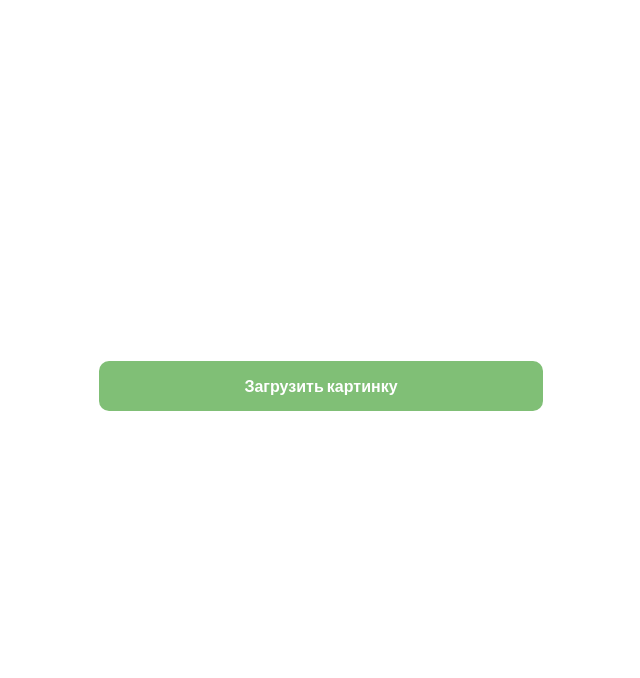
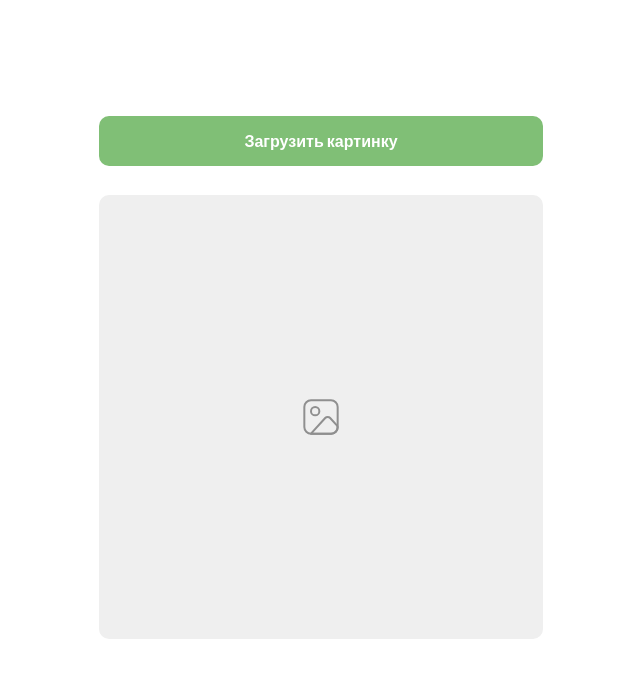
Before and after one commit to maksim4k1/upload-images, a React (Create React App) app: page / in a window 1280 px wide. Shown: the top 678 px of the page, without its empty margins (319-959 px from the left). Built offline with nearby package versions, Linux system fonts and the light colour scheme.

Commit message:
added Image component, edited PlaceholderIcon component

```diff
--- a/src/App.js
+++ b/src/App.js
@@ -1,10 +1,12 @@
 import Button from './components/Button';
+import Image from './components/Image';
 import './styles/App.css';
 
 function App() {
   return (
     <div className="App container">
       <Button/>
+      <Image/>
     </div>
   );
 }
--- a/src/assests/PlaceholderIcon.jsx
+++ b/src/assests/PlaceholderIcon.jsx
@@ -1,9 +1,9 @@
 function PlaceholderIcon () {
   return(
     <svg width="40" height="40" viewBox="0 0 40 40" fill="none" xmlns="http://www.w3.org/2000/svg">
-    <path d="M3.33333 10C3.33333 8.23193 4.03571 6.53624 5.28596 5.286C6.5362 4.03575 8.23189 3.33337 10 3.33337H30C31.7681 3.33337 33.4638 4.03575 34.714 5.286C35.9643 6.53624 36.6667 8.23193 36.6667 10V30C36.6667 31.7682 35.9643 33.4638 34.714 34.7141C33.4638 35.9643 31.7681 36.6667 30 36.6667H10C8.23189 36.6667 6.5362 35.9643 5.28596 34.7141C4.03571 33.4638 3.33333 31.7682 3.33333 30V10Z" stroke="#8F8F8F" stroke-width="2" stroke-linecap="round" stroke-linejoin="round"/>
-    <path d="M14.1667 18.3333C16.4679 18.3333 18.3333 16.4679 18.3333 14.1667C18.3333 11.8655 16.4679 10 14.1667 10C11.8655 10 10 11.8655 10 14.1667C10 16.4679 11.8655 18.3333 14.1667 18.3333Z" stroke="#8F8F8F" stroke-width="2" stroke-linecap="round" stroke-linejoin="round"/>
-    <path d="M24.21 21.035L10 36.6667H30.45C32.0988 36.6667 33.68 36.0117 34.8458 34.8459C36.0117 33.68 36.6667 32.0988 36.6667 30.45C36.6667 29.6734 36.375 28.925 35.85 28.35L29.1333 21.025C28.8203 20.6836 28.4395 20.4111 28.0153 20.225C27.5911 20.0389 27.1327 19.9433 26.6695 19.9442C26.2062 19.9452 25.7483 20.0426 25.3248 20.2305C24.9013 20.4183 24.5217 20.6923 24.21 21.035V21.035Z" stroke="#8F8F8F" stroke-width="2" stroke-linecap="round" stroke-linejoin="round"/>
+    <path d="M3.33333 10C3.33333 8.23193 4.03571 6.53624 5.28596 5.286C6.5362 4.03575 8.23189 3.33337 10 3.33337H30C31.7681 3.33337 33.4638 4.03575 34.714 5.286C35.9643 6.53624 36.6667 8.23193 36.6667 10V30C36.6667 31.7682 35.9643 33.4638 34.714 34.7141C33.4638 35.9643 31.7681 36.6667 30 36.6667H10C8.23189 36.6667 6.5362 35.9643 5.28596 34.7141C4.03571 33.4638 3.33333 31.7682 3.33333 30V10Z" stroke="#8F8F8F" strokeWidth="2" strokeLinecap="round" strokeLinejoin="round"/>
+    <path d="M14.1667 18.3333C16.4679 18.3333 18.3333 16.4679 18.3333 14.1667C18.3333 11.8655 16.4679 10 14.1667 10C11.8655 10 10 11.8655 10 14.1667C10 16.4679 11.8655 18.3333 14.1667 18.3333Z" stroke="#8F8F8F" strokeWidth="2" strokeLinecap="round" strokeLinejoin="round"/>
+    <path d="M24.21 21.035L10 36.6667H30.45C32.0988 36.6667 33.68 36.0117 34.8458 34.8459C36.0117 33.68 36.6667 32.0988 36.6667 30.45C36.6667 29.6734 36.375 28.925 35.85 28.35L29.1333 21.025C28.8203 20.6836 28.4395 20.4111 28.0153 20.225C27.5911 20.0389 27.1327 19.9433 26.6695 19.9442C26.2062 19.9452 25.7483 20.0426 25.3248 20.2305C24.9013 20.4183 24.5217 20.6923 24.21 21.035V21.035Z" stroke="#8F8F8F" strokeWidth="2" strokeLinecap="round" strokeLinejoin="round"/>
     </svg>
   );
 }
--- /dev/null
+++ b/src/components/Image.jsx
@@ -0,0 +1,14 @@
+import PlaceholderIcon from "../assests/PlaceholderIcon";
+
+function Image (props) {
+  return(
+    <div className="image-wrapper">
+      {
+        props.image ? <img src={props.image} alt="Uploaded" className="image" /> :
+        <PlaceholderIcon/>
+      }
+    </div>
+  );
+}
+
+export default Image;
--- a/src/styles/App.css
+++ b/src/styles/App.css
@@ -1,3 +1,6 @@
+.App{
+  padding: 30px 15px;
+}
 .label{
   width: 100%;
   height: 50px;
@@ -14,3 +17,19 @@
 .input{
   display: none;
 }
+.image-wrapper{
+  width: 100%;
+  height: 444px;
+  margin: 0 0 46px;
+  display: flex;
+  justify-content: center;
+  align-items: center;
+  background: var(--main-grey);
+  border-radius: 10px;
+  overflow: hidden;
+}
+.image{
+  width: 100%;
+  height: 100%;
+  object-fit: cover;
+}
```
